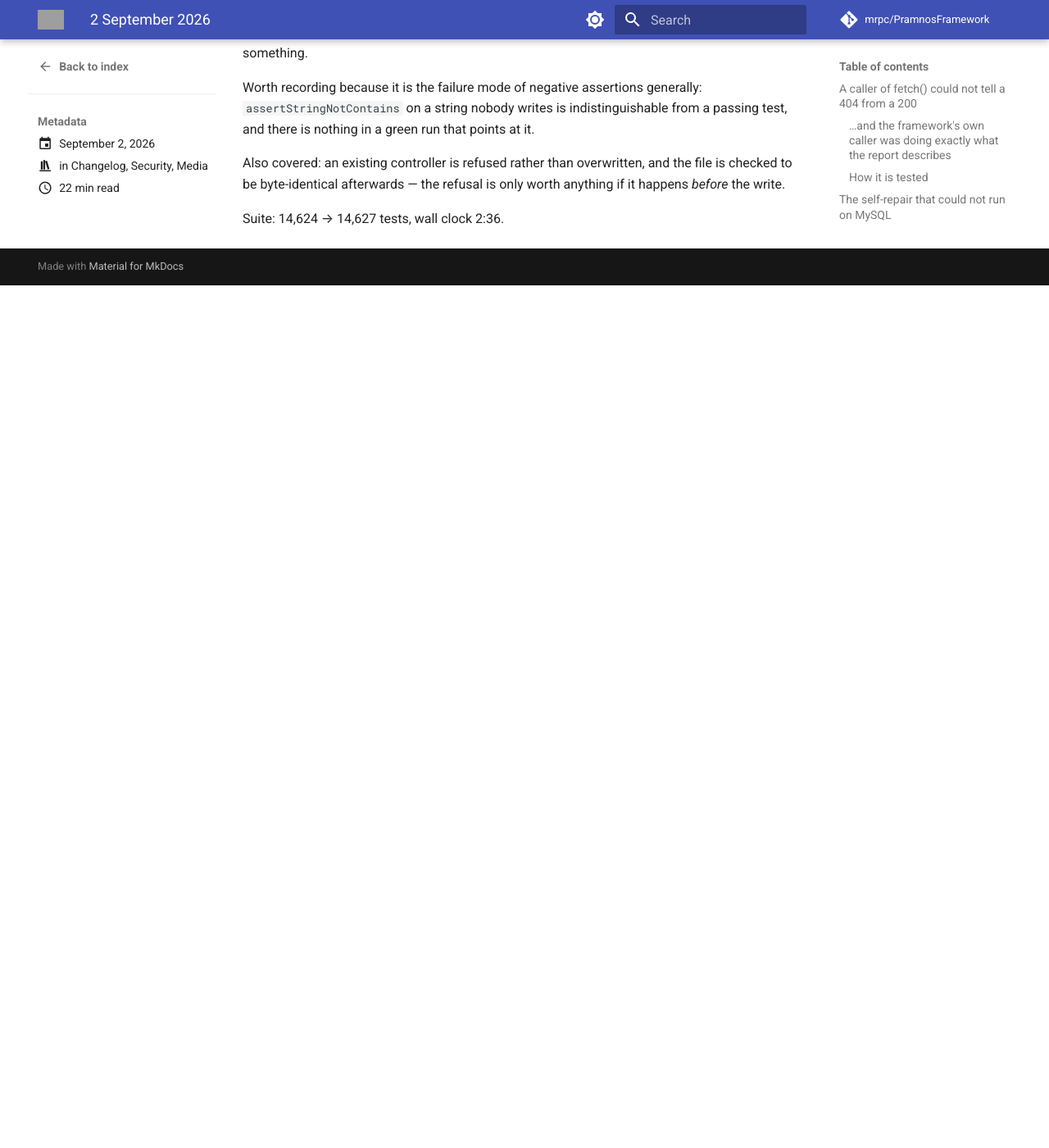
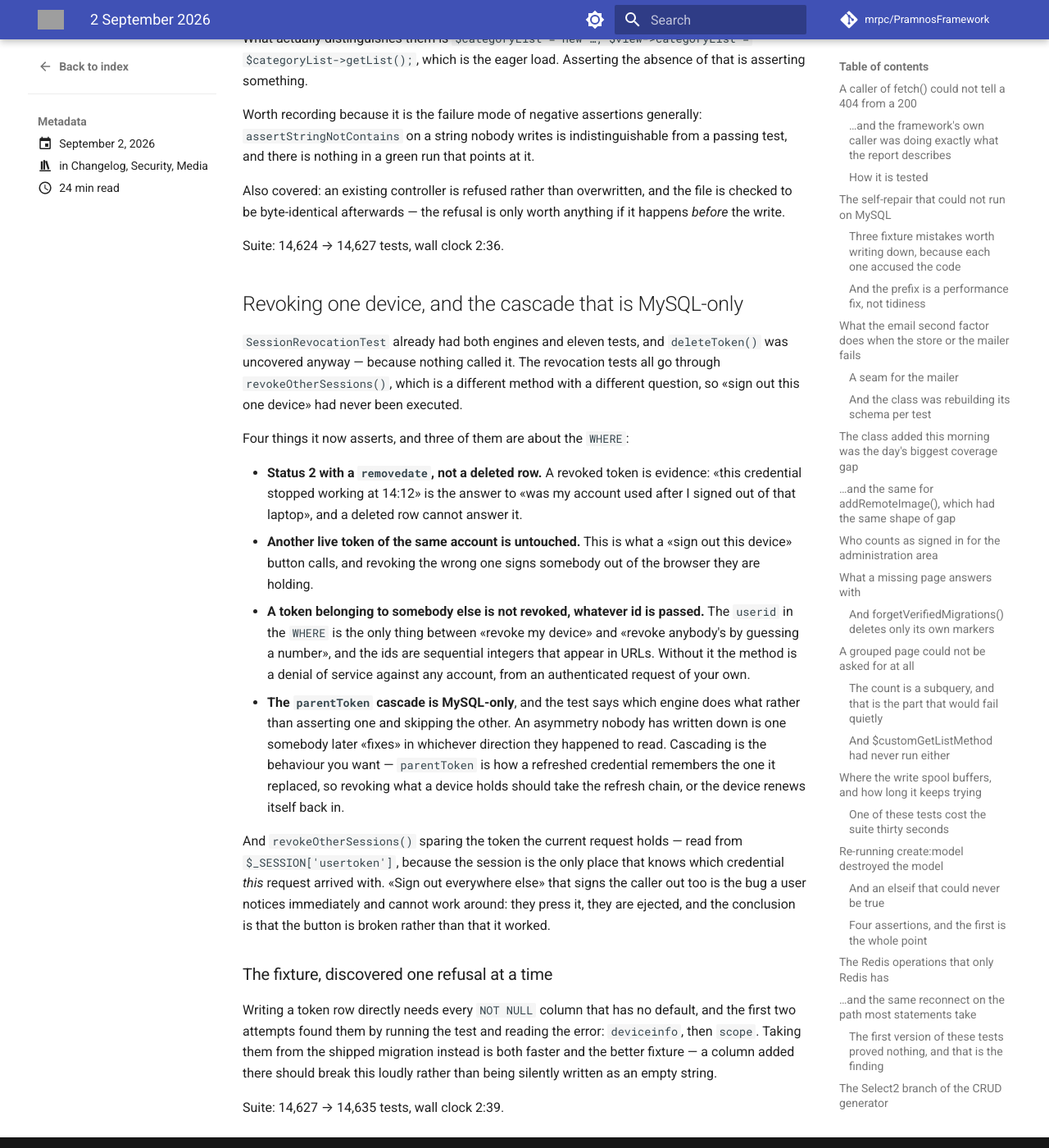
Before and after one commit to mrpc/PramnosFramework, an MkDocs documentation site: the page built from docs/version-history/posts/2026-09-02.md, in a window 1280 px wide and 1400 px high, scrolled down 14229 px. Shown: the whole window at 82% size. Built offline with MkDocs 1.6.1 and Material for MkDocs 9.7.7, drawn with Linux system fonts in a browser that asks for light colours; comment, search, counter and statistics services are not loaded; before the commit the page ends 14577 px from its top, so only the background shows below that; some of the changed text lies outside the part shown; grey boxes are pictures that could not be loaded.

Commit message:
test(user): revoking one device, and the cascade that is MySQL-only
`SessionRevocationTest` already had both engines and eleven tests, and
`deleteToken()` was uncovered anyway — because nothing called it. The revocation
tests all go through `revokeOtherSessions()`, a different method with a different
question, so «sign out this one device» had never executed.

Three of the four new assertions are about the `WHERE`:

- status 2 with a `removedate`, not a deleted row: a revoked token is evidence,
  and «this credential stopped working at 14:12» is the answer to «was my account
  used after I signed out of that laptop»;
- another live token of the same account is untouched, because this is what a
  «sign out this device» button calls;
- a token belonging to somebody else is not revoked whatever id is passed — the
  `userid` in the `WHERE` is the only thing between «revoke my device» and
  «revoke anybody's by counting», and the ids appear in URLs.

And the `parentToken` cascade is MySQL-only. The test says which engine does what
rather than asserting one and skipping the other: an asymmetry nobody has written
down is one somebody later «fixes» in whichever direction they read. Cascading is
the behaviour you want — revoking what a device holds should take the refresh
chain, or the device renews itself back in.

Plus `revokeOtherSessions()` sparing the token this request holds, read from
`$_SESSION['usertoken']` because the session is the only place that knows which
credential the request arrived with.

The fixture is worth a note: writing a token row directly needs every NOT NULL
column without a default, and the first two attempts found them by running the
test and reading the error. Taking them from the shipped migration is faster and
the better fixture — a column added there should break this loudly rather than
being written as an empty string.

````diff
--- a/docs/Pramnos_Authentication_Guide.md
+++ b/docs/Pramnos_Authentication_Guide.md
@@ -1353,6 +1353,33 @@ leave the other stale. The order inside it is load-bearing: the back-fill from `
 happen before `action_time` becomes `NOT NULL`, or the `ALTER` fails on every existing row — after three
 other `ALTER`s have already gone through.
 
+#### `deleteToken()` revokes one device, and the cascade is MySQL-only
+
+```php
+(new User($userid))->deleteToken($tokenid);
+```
+
+Status `2` with a `removedate`, not a deleted row — a revoked token is evidence. «This credential
+stopped working at 14:12» is the answer to «was my account used after I signed out of that laptop», and
+a deleted row cannot answer it.
+
+The `WHERE` carries the **user id as well as the token id**, and that is not defensive tidying: token
+ids are sequential integers that appear in URLs, so a method trusting the id alone would let any
+authenticated request sign any account out, repeatedly, by counting.
+
+**One difference between the engines, and it is deliberate rather than an oversight.** On MySQL the
+revocation also takes any token whose `parentToken` is the one named; on PostgreSQL it takes only the
+named token. `parentToken` is how a refreshed credential remembers the one it replaced, so cascading is
+the behaviour you want — revoking what a device holds should take the refresh chain hanging off it, or
+the device renews itself straight back in. If you rely on that, rely on it on MySQL only.
+
+#### «Sign out everywhere else» keeps the credential you are holding
+
+`revokeOtherSessions()` reads the token to spare from `$_SESSION['usertoken']`, because the session is
+the only place that knows which credential *this* request arrived with. A button that signed the caller
+out as well is the bug a user notices immediately and cannot work around: they press it, they are
+ejected, and the natural conclusion is that the button is broken rather than that it worked.
+
 ### Working with Token Objects
 
 ```php
--- a/docs/version-history/posts/2026-09-02.md
+++ b/docs/version-history/posts/2026-09-02.md
@@ -8,7 +8,7 @@ categories:
 
 # 2 September 2026
 
-13 changes:
+14 changes:
 
 - A caller of `OutboundUrl::fetch()` could not tell a 404 from a 200 — and the framework's own
   caller was storing the placeholder
@@ -22,6 +22,7 @@ categories:
 - The Redis operations that only Redis has
 - …and the same reconnect on the path most statements take
 - The Select2 branch of the CRUD generator
+- Revoking one device, and the cascade that is MySQL-only
 <!-- more -->
 
 ## A caller of `fetch()` could not tell a 404 from a 200
@@ -562,3 +563,41 @@ Also covered: an existing controller is refused rather than overwritten, and the
 byte-identical afterwards — the refusal is only worth anything if it happens *before* the write.
 
 Suite: 14,624 → 14,627 tests, wall clock 2:36.
+
+## Revoking one device, and the cascade that is MySQL-only
+
+`SessionRevocationTest` already had both engines and eleven tests, and `deleteToken()` was uncovered
+anyway — because nothing called it. The revocation tests all go through `revokeOtherSessions()`, which
+is a different method with a different question, so «sign out this one device» had never been executed.
+
+Four things it now asserts, and three of them are about the `WHERE`:
+
+- **Status 2 with a `removedate`, not a deleted row.** A revoked token is evidence: «this credential
+  stopped working at 14:12» is the answer to «was my account used after I signed out of that laptop»,
+  and a deleted row cannot answer it.
+- **Another live token of the same account is untouched.** This is what a «sign out this device» button
+  calls, and revoking the wrong one signs somebody out of the browser they are holding.
+- **A token belonging to somebody else is not revoked, whatever id is passed.** The `userid` in the
+  `WHERE` is the only thing between «revoke my device» and «revoke anybody's by guessing a number», and
+  the ids are sequential integers that appear in URLs. Without it the method is a denial of service
+  against any account, from an authenticated request of your own.
+- **The `parentToken` cascade is MySQL-only**, and the test says which engine does what rather than
+  asserting one and skipping the other. An asymmetry nobody has written down is one somebody later
+  «fixes» in whichever direction they happened to read. Cascading is the behaviour you want —
+  `parentToken` is how a refreshed credential remembers the one it replaced, so revoking what a device
+  holds should take the refresh chain, or the device renews itself back in.
+
+And `revokeOtherSessions()` sparing the token the current request holds — read from
+`$_SESSION['usertoken']`, because the session is the only place that knows which credential *this*
+request arrived with. «Sign out everywhere else» that signs the caller out too is the bug a user notices
+immediately and cannot work around: they press it, they are ejected, and the conclusion is that the
+button is broken rather than that it worked.
+
+### The fixture, discovered one refusal at a time
+
+Writing a token row directly needs every `NOT NULL` column that has no default, and the first two
+attempts found them by running the test and reading the error: `deviceinfo`, then `scope`. Taking them
+from the shipped migration instead is both faster and the better fixture — a column added there should
+break this loudly rather than being silently written as an empty string.
+
+Suite: 14,627 → 14,635 tests, wall clock 2:39.
````
Also changed, not shown: 1 other file.
